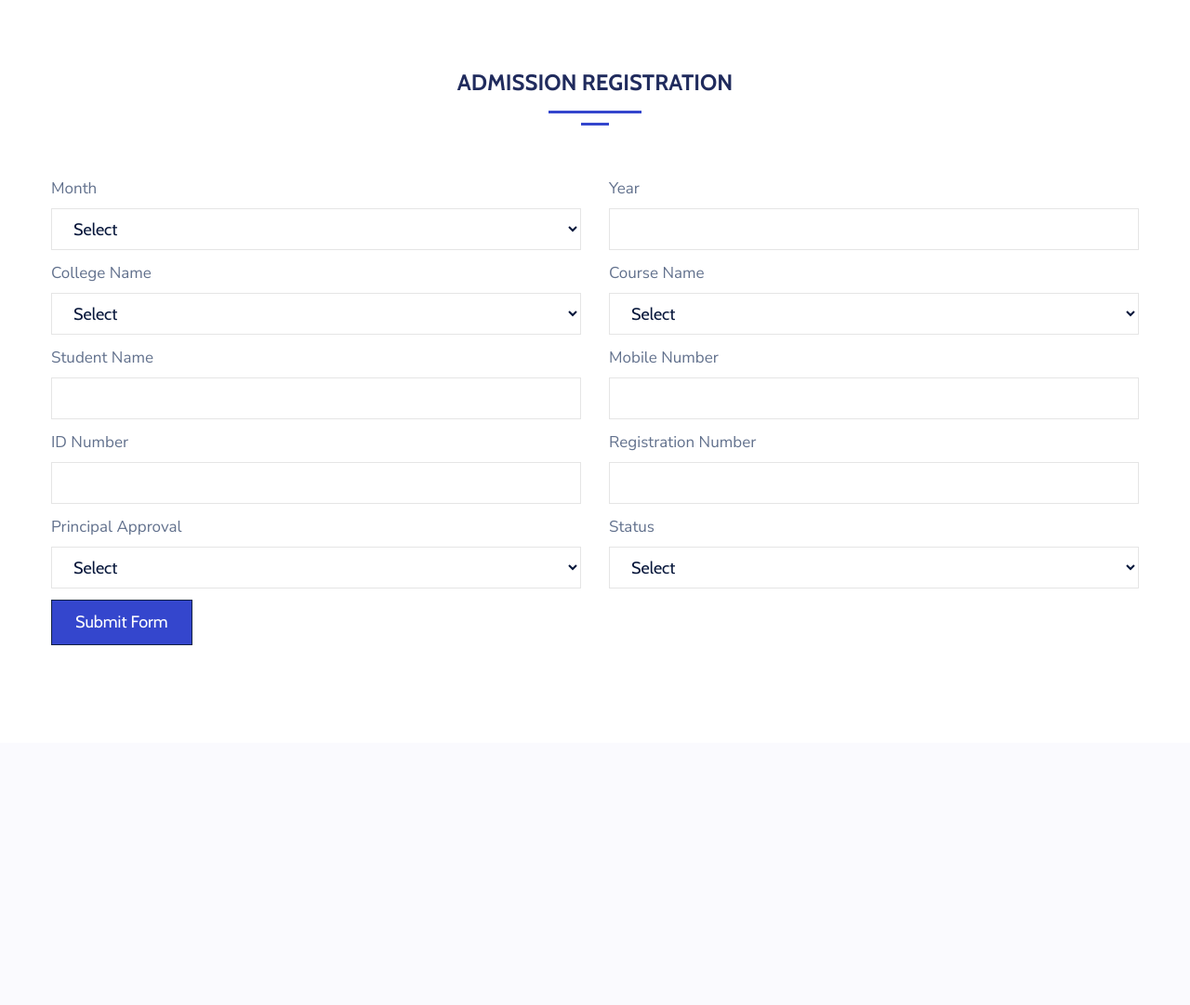
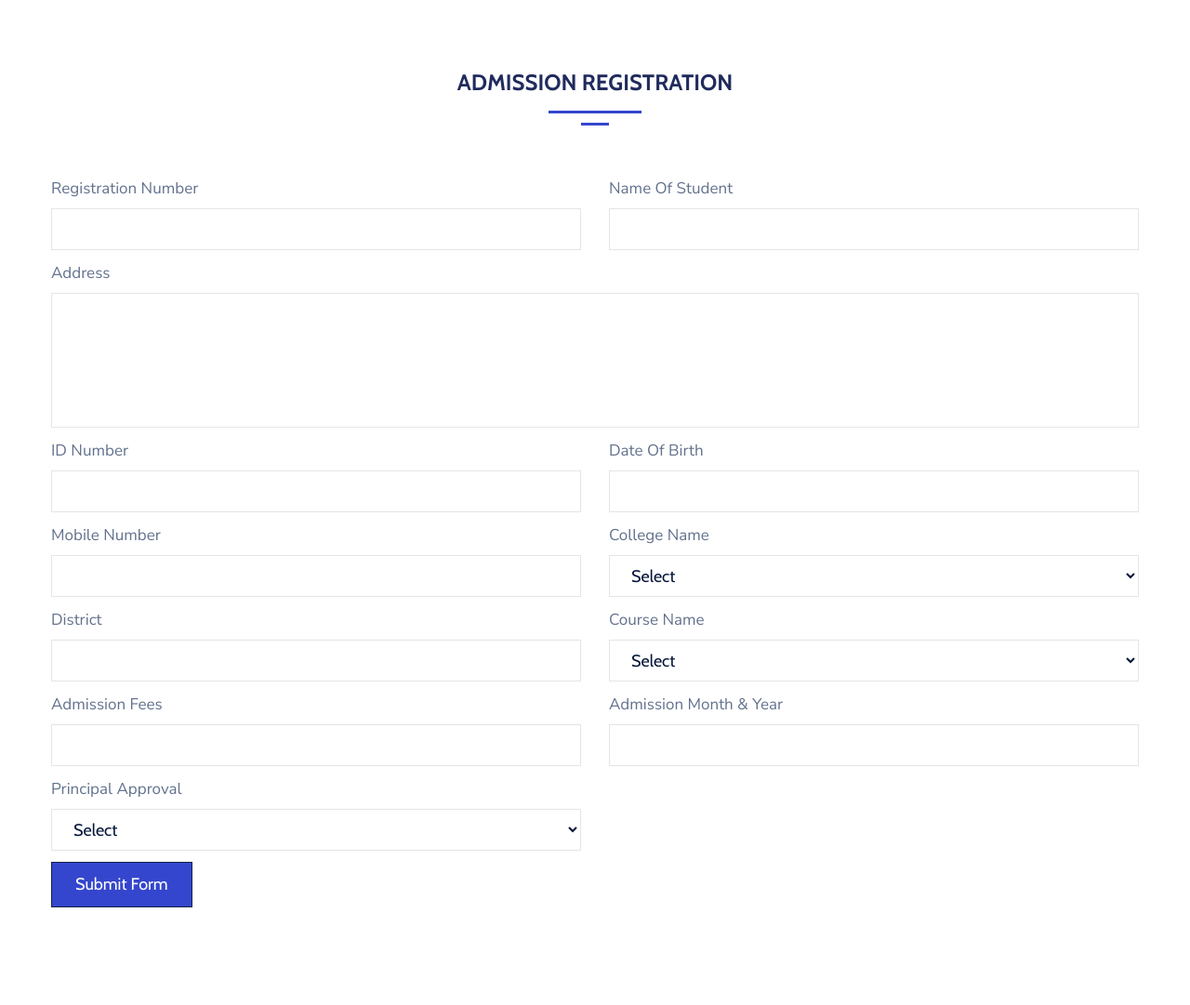
Before and after one commit to Techno-Official/Nationalyouthprogramme, a Django app: page /admission_registration in a window 1280 px wide. Shown: the part 198-1279 px from the top of the page at 93% size. Before the commit the page ends 892 px from the top, so only its background shows below. Run offline with Django 3.2, Linux system fonts and the light colour scheme; some libraries are stand-ins or nearby versions.

Commit message:
add some changed in admission form

```diff
--- a/nationalyouth/templates/internal/admission_registration.html
+++ b/nationalyouth/templates/internal/admission_registration.html
@@ -35,24 +35,46 @@
                         <div class="row">
                             <div class="col-md-6">
                                 <div class="form-group first">
-                                    <label for="fname">Month</label>
-                                    <select class="form-control">
-                                        <option disabled="true" selected>Select</option>
-                                        <option>January</option>
-                                        <option>Febraury</option>
-                                        <option>March</option>
-                                        <option>April</option>
-                                    </select>
+                                    <label for="fname">Registration Number</label>
+                                    <input type="text" class="form-control">
                                 </div>
                             </div>
                             <div class="col-md-6">
                                 <div class="form-group first">
-                                    <label for="lname">Year</label>
+                                    <label for="lname">Name Of Student</label>
                                     <input type="text" class="form-control">
                                 </div>
                             </div>
                         </div>
                         <div class="row">
+                            <div class="col-md-12">
+                                <div class="form-group first">
+                                    <label for="fname">Address</label>
+                                    <textarea type="text" class="form-control"></textarea>
+                                </div>
+                            </div>
+                        </div>
+                        <div class="row">
+                            <div class="col-md-6">
+                                <div class="form-group first">
+                                    <label for="fname">ID Number</label>
+                                    <input type="text" class="form-control">
+                                </div>
+                            </div>
+                            <div class="col-md-6">
+                                <div class="form-group first">
+                                    <label for="lname">Date Of Birth</label>
+                                    <input type="text" class="form-control">
+                                </div>
+                            </div>
+                        </div>
+                        <div class="row">
+                            <div class="col-md-6">
+                                <div class="form-group first">
+                                    <label for="fname">Mobile Number</label>
+                                    <input type="text" class="form-control">
+                                </div>
+                            </div>
                             <div class="col-md-6">
                                 <div class="form-group first">
                                     <label for="fname">College Name</label>
@@ -64,6 +86,14 @@
                                         <option>Principal, H R D Center For Professional Studies (Adoor)</option>
                                         <option>Principal, H R D Center For Professional Studies (Alappuzha)</option>
                                     </select>
+                                </div>
+                            </div>
+                        </div>
+                        <div class="row">
+                            <div class="col-md-6">
+                                <div class="form-group first">
+                                    <label for="fname">District</label>
+                                    <input type="text" class="form-control">
                                 </div>
                             </div>
                             <div class="col-md-6">
@@ -82,27 +112,13 @@
                         <div class="row">
                             <div class="col-md-6">
                                 <div class="form-group first">
-                                    <label for="fname">Student Name</label>
+                                    <label for="fname">Admission Fees</label>
                                     <input type="text" class="form-control">
                                 </div>
                             </div>
                             <div class="col-md-6">
                                 <div class="form-group first">
-                                    <label for="lname">Mobile Number</label>
-                                    <input type="text" class="form-control">
-                                </div>
-                            </div>
-                        </div>
-                        <div class="row">
-                            <div class="col-md-6">
-                                <div class="form-group first">
-                                    <label for="fname">ID Number</label>
-                                    <input type="text" class="form-control">
-                                </div>
-                            </div>
-                            <div class="col-md-6">
-                                <div class="form-group first">
-                                    <label for="lname">Registration Number</label>
+                                    <label for="lname">Admission Month & Year</label>
                                     <input type="text" class="form-control">
                                 </div>
                             </div>
@@ -115,16 +131,6 @@
                                         <option disabled="true" selected>Select</option>
                                         <option>Approved</option>
                                         <option>Not Approved</option>
-                                    </select>
-                                </div>
-                            </div>
-                            <div class="col-md-6">
-                                <div class="form-group first">
-                                    <label for="lname">Status</label>
-                                    <select class="form-control">
-                                        <option disabled="true" selected>Select</option>
-                                        <option>Admitted The Student</option>
-                                        <option>Not Admitted The Student</option>
                                     </select>
                                 </div>
                             </div>
```
